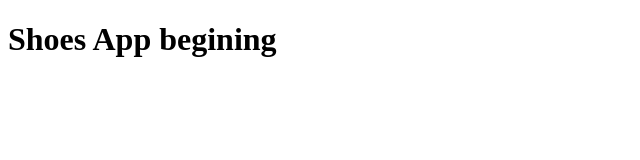
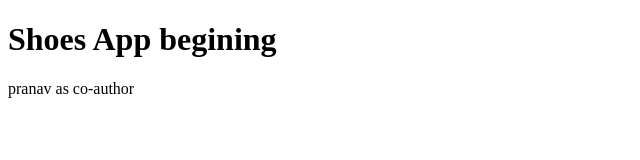
Before and after one commit to niteeshyadav23/NothinPN, a plain HTML site: page index.html in a window 1280 px wide. Shown: the whole page, without its empty margins (0-640 px from the left). Drawn offline with Linux system fonts and the light colour scheme.

Commit message:
Update index.html
adding pranav

Co-Authored-By: Primaryprojects <156216165+primaryprojects@users.noreply.github.com>

```diff
--- a/index.html
+++ b/index.html
@@ -7,5 +7,6 @@
 </head>
 <body>
     <h1>Shoes App begining</h1>
+    <p>pranav as co-author</p>
 </body>
 </html>
```
